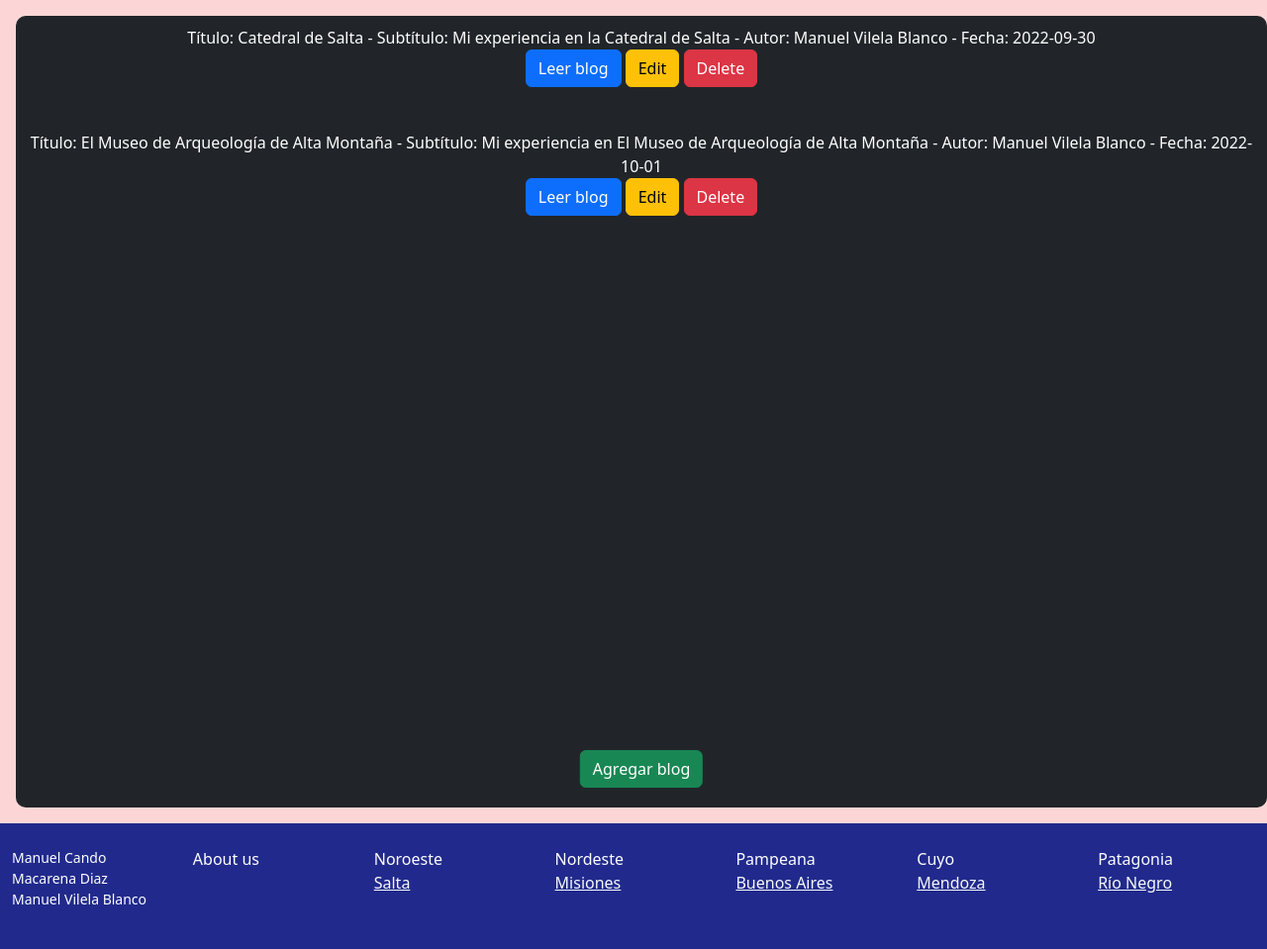
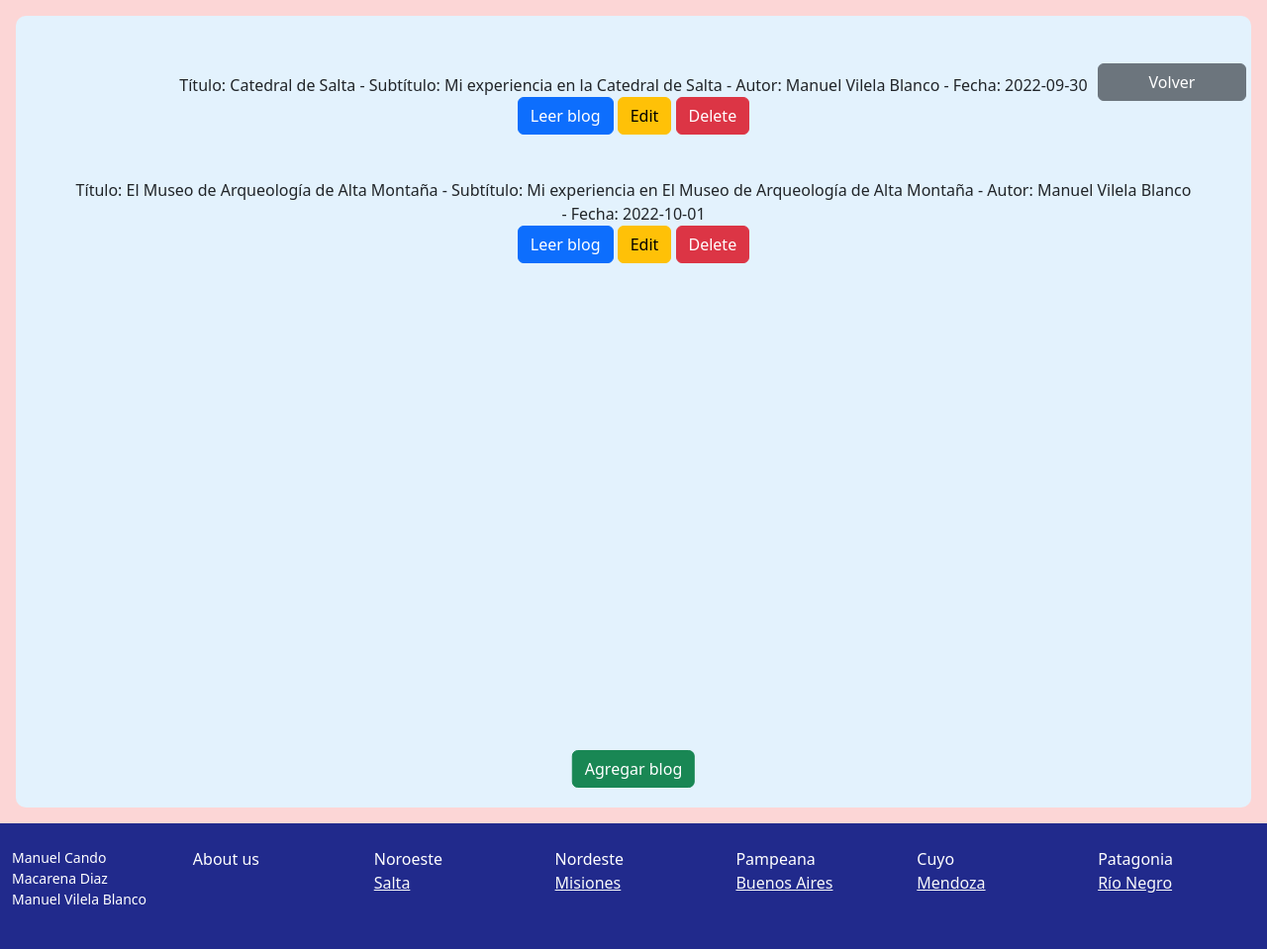
Before and after one commit to ManuelVB99/RegionesDeArgentina, a Django app: page /pages/noroeste/salta/ in a window 1280 px wide. Shown: the part 56-1015 px from the top of the page at 99% size. Run offline with Django 4.2, Linux system fonts and the light colour scheme; data comes from the database, SQL or seed files in the repository; some libraries are stand-ins or nearby versions.

Commit message:
Se agregaro funciones a los botones y estética

```diff
--- a/Modelos/template/Noroeste/salta.html
+++ b/Modelos/template/Noroeste/salta.html
@@ -4,13 +4,14 @@
 <link rel="stylesheet" href="{%static 'css/bootstrap.min.css'%}">
 {% block contenido %}
 <div class="flex-md-equal w-100 my-md-3 ps-md-3">
-    <div class="text-bg-dark text-center overflow-hidden" style="border-radius:10px; position: relative; width: 100%; height: 800px">
+    <div class=" me-md-3 pt-3 px-3 pt-md-5 px-md-5 text-center overflow-hidden" style="background-color: #e3f2fd ; border-radius: 10px; position: relative; height: 800px">
+        <a class="btn btn-secondary" style="width: 150px; position: absolute; right: 5px" href="/pages/noroeste/">Volver</a>
     {% for blog in blogsalta %}
         <div style="padding: 10px">
             Título: {{blog.titulo}} - Subtítulo: {{blog.subtitulo}} - Autor: {{blog.autor}} - Fecha: {{blog.fecha}}<br>
-            <a href="#" class="btn btn-primary">Leer blog</a>
-            <a href="#" class="btn btn-warning">Edit</a>
-            <a href="#" class="btn btn-danger">Delete</a>
+            <a href="/pages/noroeste/salta/leerblog/{{blog.id}}" class="btn btn-primary">Leer blog</a>
+            <a class="btn btn-warning" href="/pages/noroeste/salta/editarblog/{{blog.id}}">Edit</a>
+            <a href="/pages/noroeste/salta/borrarblog/{{blog.id}}" class="btn btn-danger">Delete</a>
         </div>
         <br>
     {% endfor %}
```
